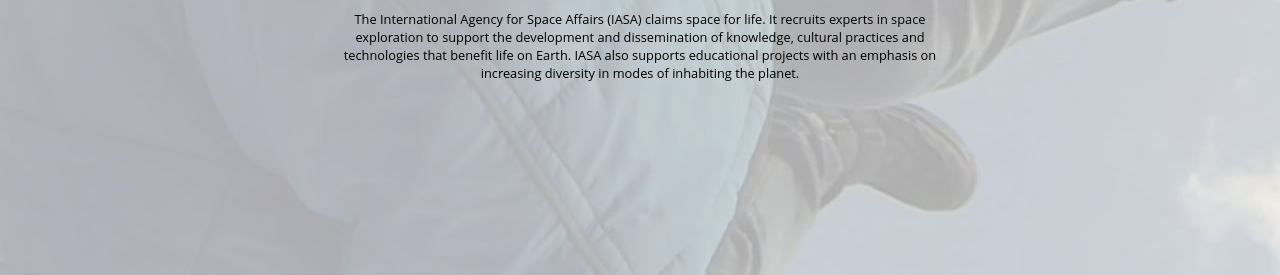
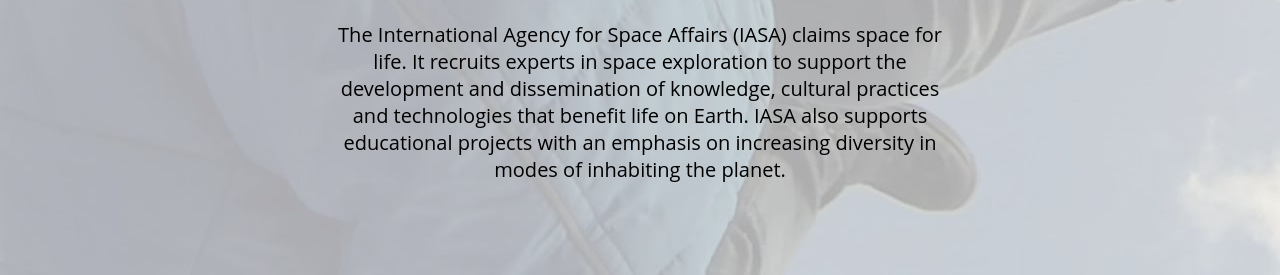
Before and after one commit to norbertpape/norbertpape.github.io, a plain HTML site: page index.html in a window 1280 px wide. Shown: the part 525-800 px from the top of the page. Drawn offline with Linux system fonts and the light colour scheme.

Commit message:
Update style.css

```diff
--- a/styles/style.css
+++ b/styles/style.css
@@ -56,7 +56,7 @@ body {
   display: flex;
   text-align: center;
   flex-direction: column;
-  font-size: 1vw;
+  /*font-size: 1vw;*/
 }
 
 .topnav {
```
